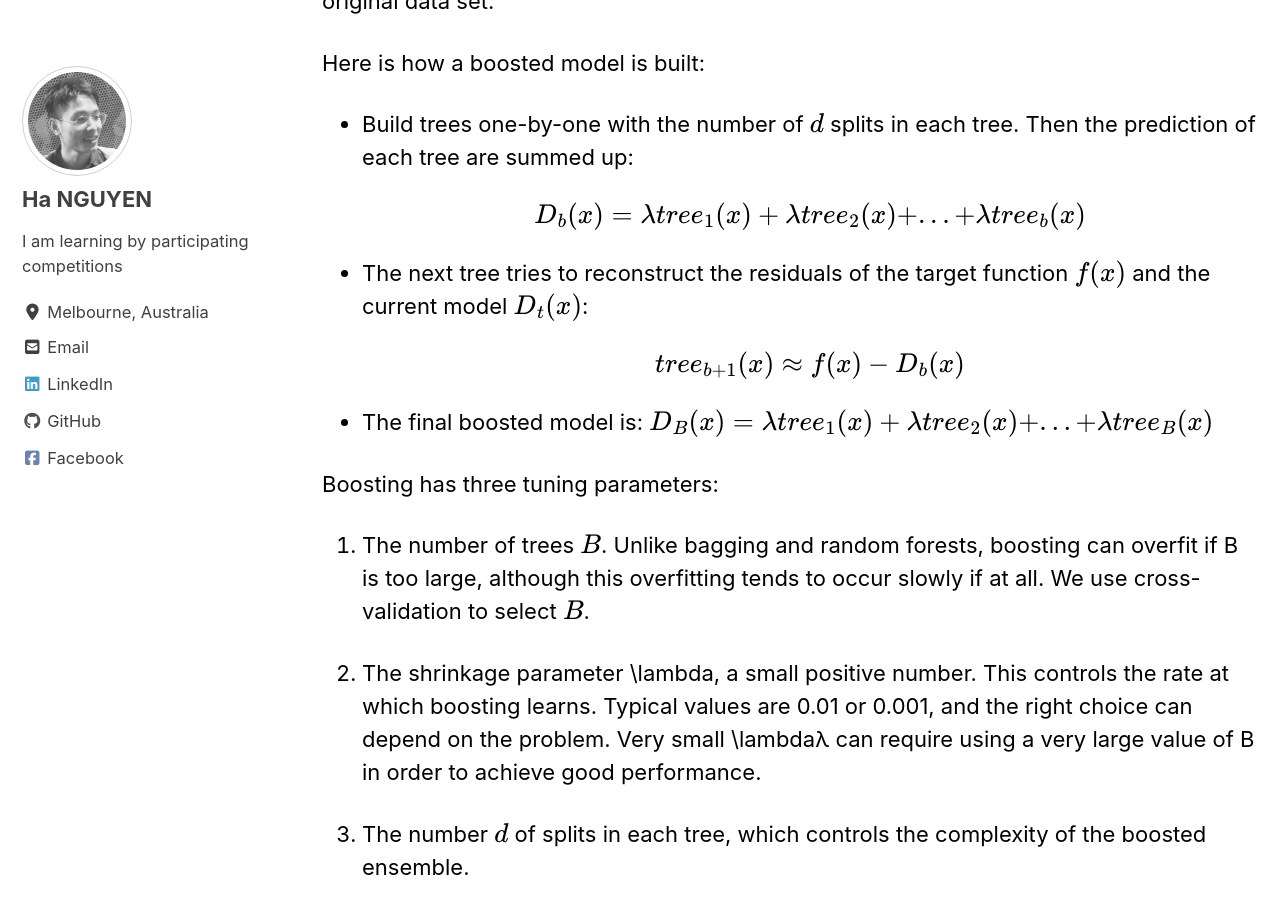
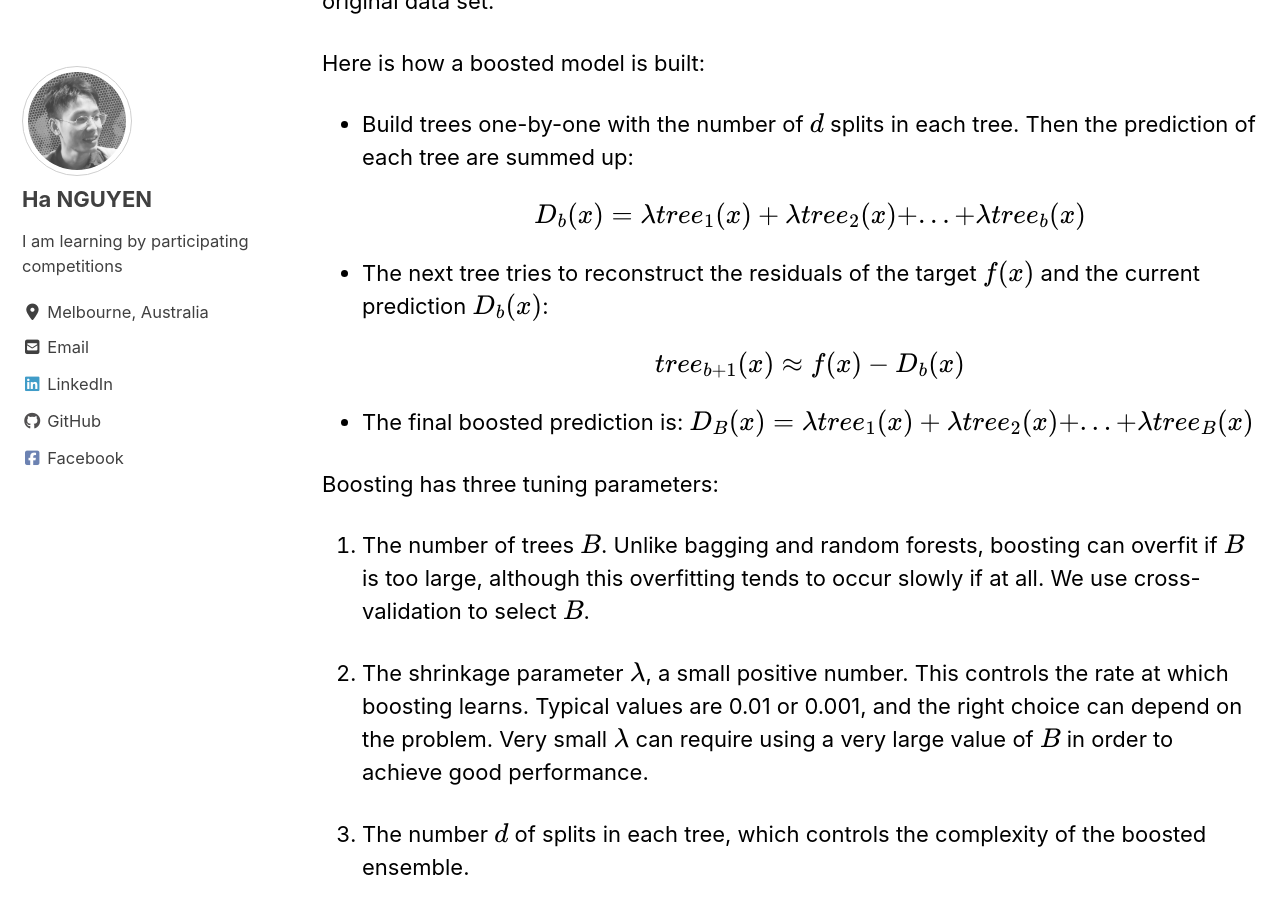
Before and after one commit to datasciblog/datasciblog.github.io, a Jekyll site: the page built from _posts/2020-02-19-tree-based-methods-02.md, in a window 1280 px wide and 900 px high, scrolled down 6801 px. Built offline with Jekyll 4.4.1, drawn with Linux system fonts in a browser that asks for light colours; cached includes are drawn as plain includes; nearby versions of some CDN libraries; formulas are drawn with MathJax 3.

Commit message:
Update 2020-02-19-tree-based-methods-02.md

```diff
--- a/_posts/2020-02-19-tree-based-methods-02.md
+++ b/_posts/2020-02-19-tree-based-methods-02.md
@@ -100,18 +100,18 @@ Here is how a boosted model is built:
 
     $$ D_b(x) = \lambda tree_1(x) + \lambda tree_2(x) + ... + \lambda tree_b(x)$$
 
-- The next tree tries to reconstruct the residuals of the target function $f(x)$ and the current model $D_t(x)$:
+- The next tree tries to reconstruct the residuals of the target $f(x)$ and the current prediction $D_b(x)$:
 
     $$ tree_{b+1}(x) \approx f(x) - D_b(x)$$
 
-- The final boosted model is:
+- The final boosted prediction is:
     $$ D_B(x) = \lambda tree_1(x) + \lambda tree_2(x) + ... + \lambda tree_B(x)$$
 
 Boosting has three tuning parameters:
 
-1. The number of trees $B$. Unlike bagging and random forests, boosting can overfit if B is too large, although this overfitting tends to occur slowly if at all. We use cross-validation to select $B$.
+1. The number of trees $B$. Unlike bagging and random forests, boosting can overfit if $B$ is too large, although this overfitting tends to occur slowly if at all. We use cross-validation to select $B$.
 
-2. The shrinkage parameter \lambda, a small positive number. This controls the rate at which boosting learns. Typical values are 0.01 or 0.001, and the right choice can depend on the problem. Very small \lambdaλ can require using a very large value of B in order to achieve good performance.
+2. The shrinkage parameter $\lambda$, a small positive number. This controls the rate at which boosting learns. Typical values are 0.01 or 0.001, and the right choice can depend on the problem. Very small $\lambda$ can require using a very large value of $B$ in order to achieve good performance.
 
 3. The number $d$ of splits in each tree, which controls the complexity of the boosted ensemble.
 
```
